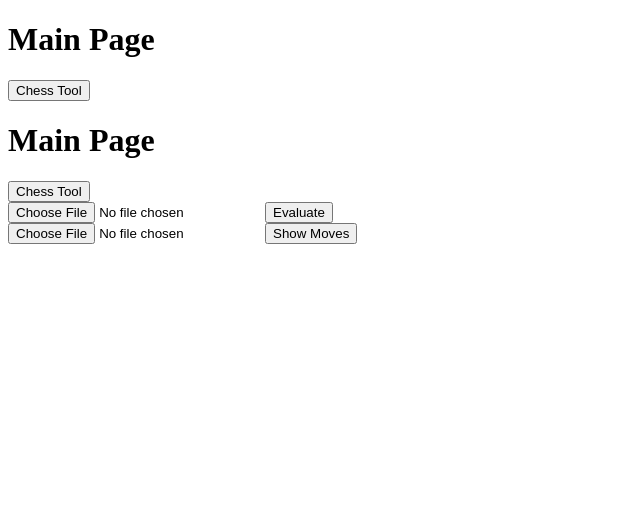
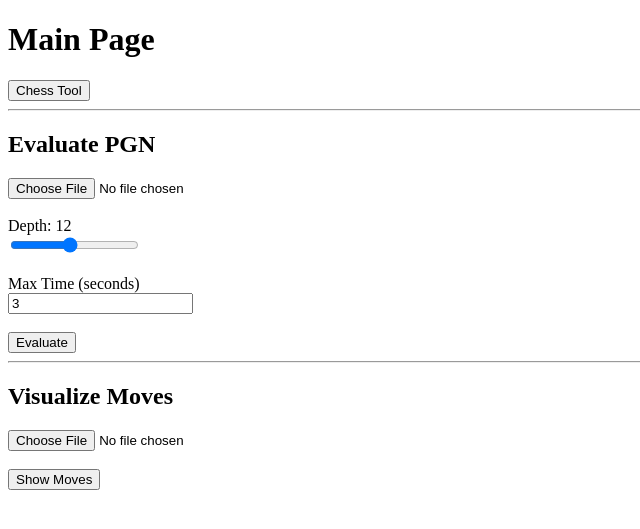
Before and after one commit to ssgssg2fan/chess, a Flask app: page / in a window 1280 px wide. Shown: the top 529 px of the page, without its empty margins (0-640 px from the left). Run offline with Flask 3, Linux system fonts and the light colour scheme; parts of the project's set-up code (start-up, migrations or seed data) failed here and were passed over.

Commit message:
Update index.html

```diff
--- a/templates/index.html
+++ b/templates/index.html
@@ -1,28 +1,49 @@
 <!DOCTYPE html>
-<html>
+<html lang="en">
 <head>
+    <meta charset="UTF-8">
     <title>Main</title>
 </head>
 <body>
+
     <h1>Main Page</h1>
 
-    <button onclick="location.href='/chess'">
-        Chess Tool
-    </button>
-<body>
-    <h1>Main Page</h1>
-
+    <!-- Chess Tool 이동 -->
     <button onclick="location.href='/chess'">
         Chess Tool
     </button>
 
+    <hr>
+
+    <!-- PGN 평가 -->
+    <h2>Evaluate PGN</h2>
     <form action="/evaluate" method="post" enctype="multipart/form-data">
         <input type="file" name="file" required>
+        <br><br>
+
+        <!-- 유저 설정 -->
+        <label>Depth: <span id="depthVal">12</span></label><br>
+        <input type="range" name="depth" min="1" max="25" value="12"
+               oninput="depthVal.innerText=this.value">
+
+        <br><br>
+
+        <label>Max Time (seconds)</label><br>
+        <input type="number" name="max_time" value="3" step="0.1" min="0.1">
+
+        <br><br>
         <button type="submit">Evaluate</button>
     </form>
+
+    <hr>
+
+    <!-- PGN 시각화 -->
+    <h2>Visualize Moves</h2>
+    <form action="/visualize" method="post" enctype="multipart/form-data">
+        <input type="file" name="file" required>
+        <br><br>
+        <button type="submit">Show Moves</button>
+    </form>
+
 </body>
-
-<form action="/visualize" method="post" enctype="multipart/form-data">
-  <input type="file" name="file" required>
-  <button type="submit">Show Moves</button>
-</form>
+</html>
```
